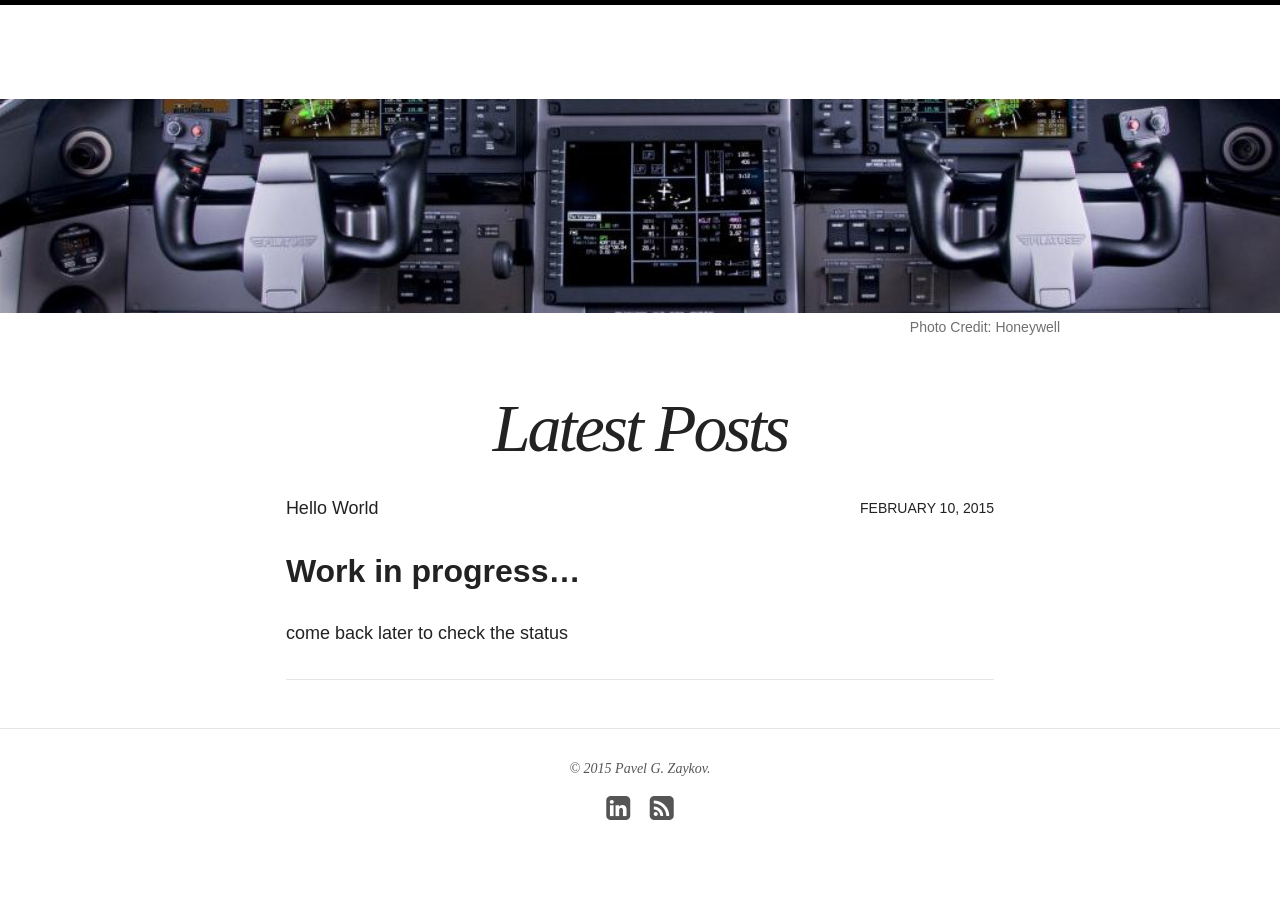
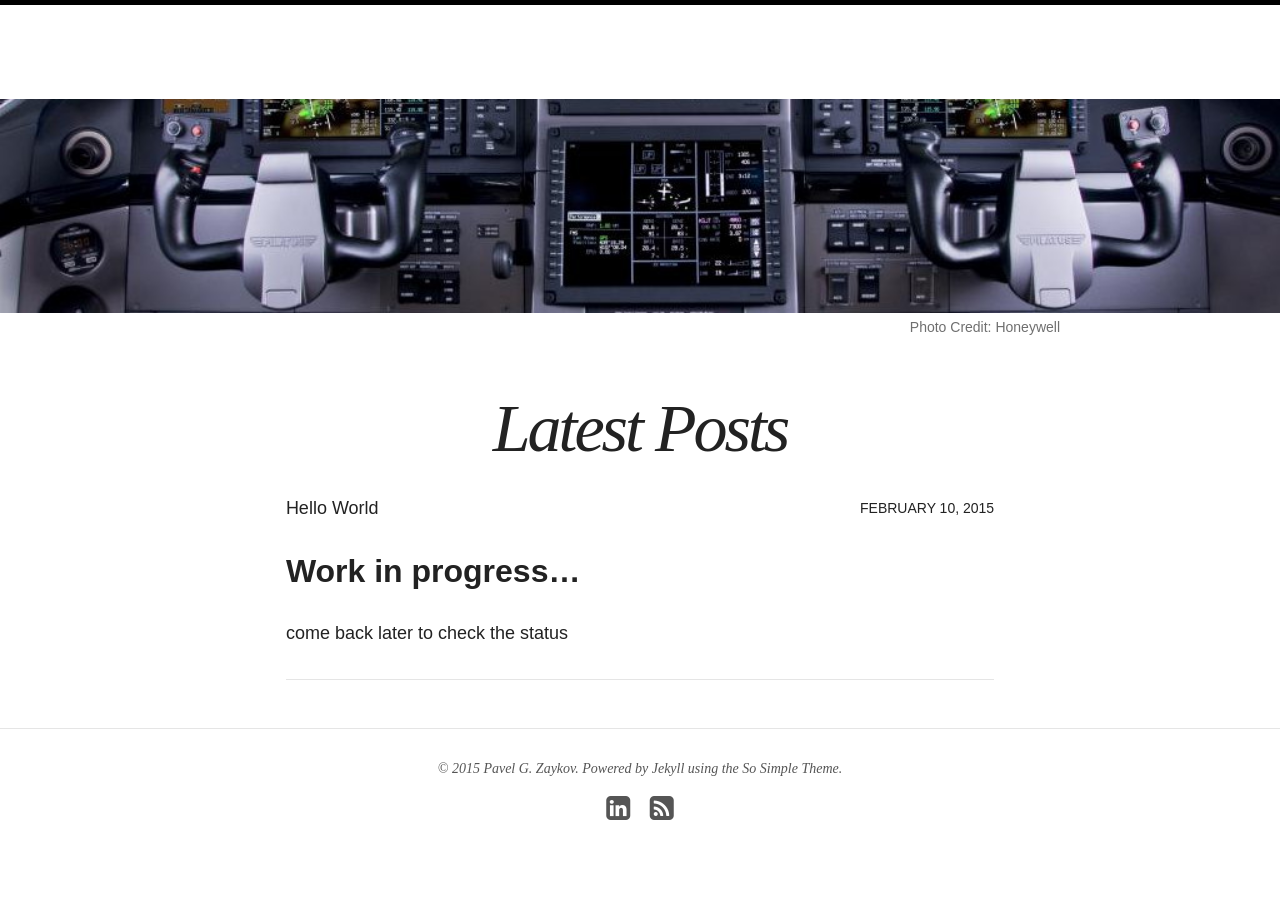
Before and after one commit to zaykov/web-page, a Jekyll site: the page built from index.md, in a window 1280 px wide. Built offline with Jekyll 4.4.1, drawn with Linux system fonts in a browser that asks for light colours; nearby versions of some CDN libraries.

Commit message:
web page link and footer were fixed

```diff
--- a/_config.yml
+++ b/_config.yml
@@ -2,7 +2,7 @@
 
 title:            Pavel G. Zaykov
 locale:           en_US
-url: http://pgzaykov.github.io/web-page
+url: http://www.pgzaykov.com
 
 
 # Jekyll configuration
--- a/_includes/footer.html
+++ b/_includes/footer.html
@@ -1,6 +1,7 @@
 {% if site.owner.google.ad-client and site.owner.google.ad-slot %}{% include ad-footer.html %}{% endif %}
 
-<span>&copy; {{ site.time | date: '%Y' }} {{ site.owner.name }}.</span>
+<span>&copy; {{ site.time | date: '%Y' }} {{ site.owner.name }}. Powered by <a href="http://jekyllrb.com" rel="nofollow">Jekyll</a> using the <a href="http://mademistakes.com/so-simple/" rel="nofollow">So Simple Theme</a>.</span>
+
 <div class="social-icons">
 	{% if site.owner.twitter %}<a href="http://twitter.com/{{ site.owner.twitter }}" title="{{ site.owner.name}} on Twitter" target="_blank"><i class="fa fa-twitter-square fa-2x"></i></a>{% endif %}
 	{% if site.owner.facebook %}<a href="http://facebook.com/{{ site.owner.facebook }}" title="{{ site.owner.name}} on Facebook" target="_blank"><i class="fa fa-facebook-square fa-2x"></i></a>{% endif %}
```
